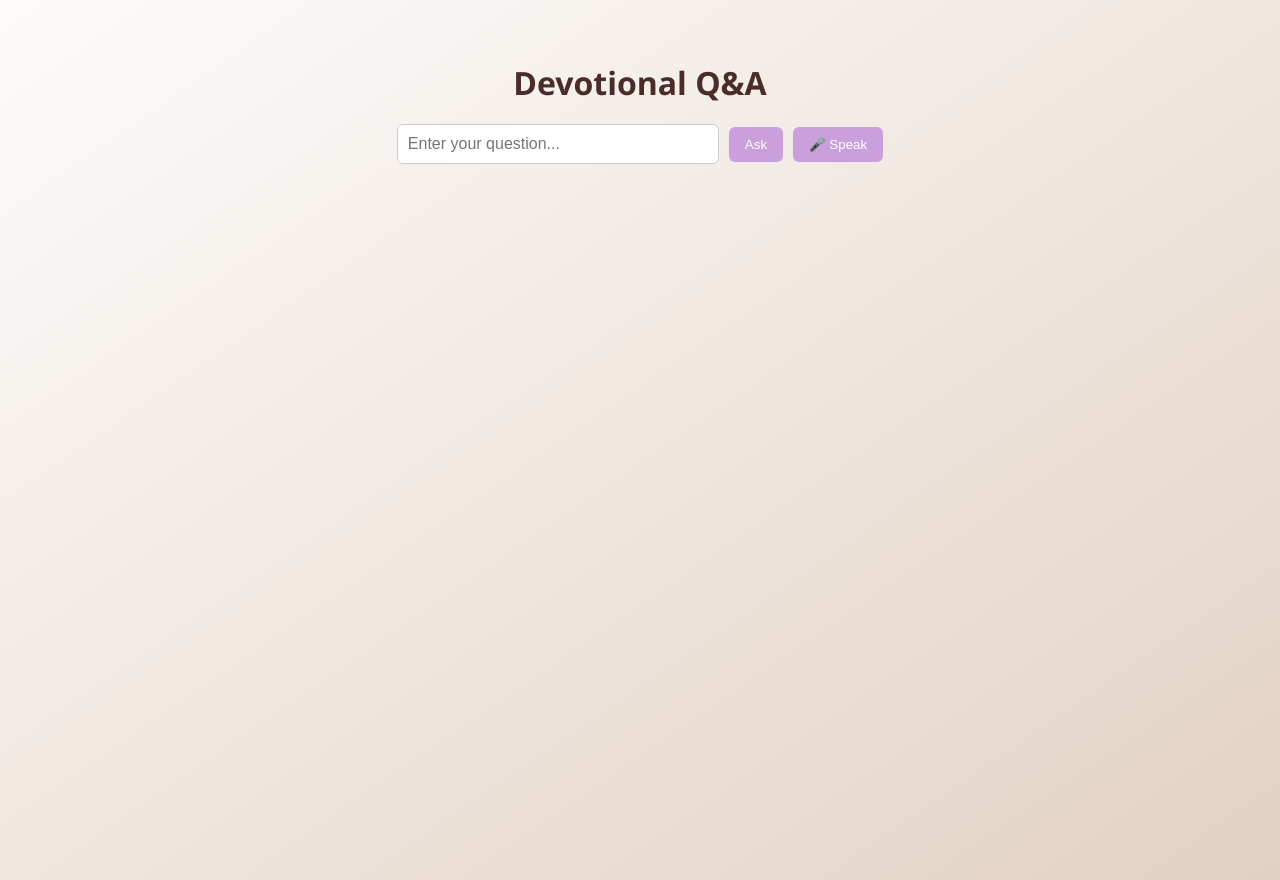
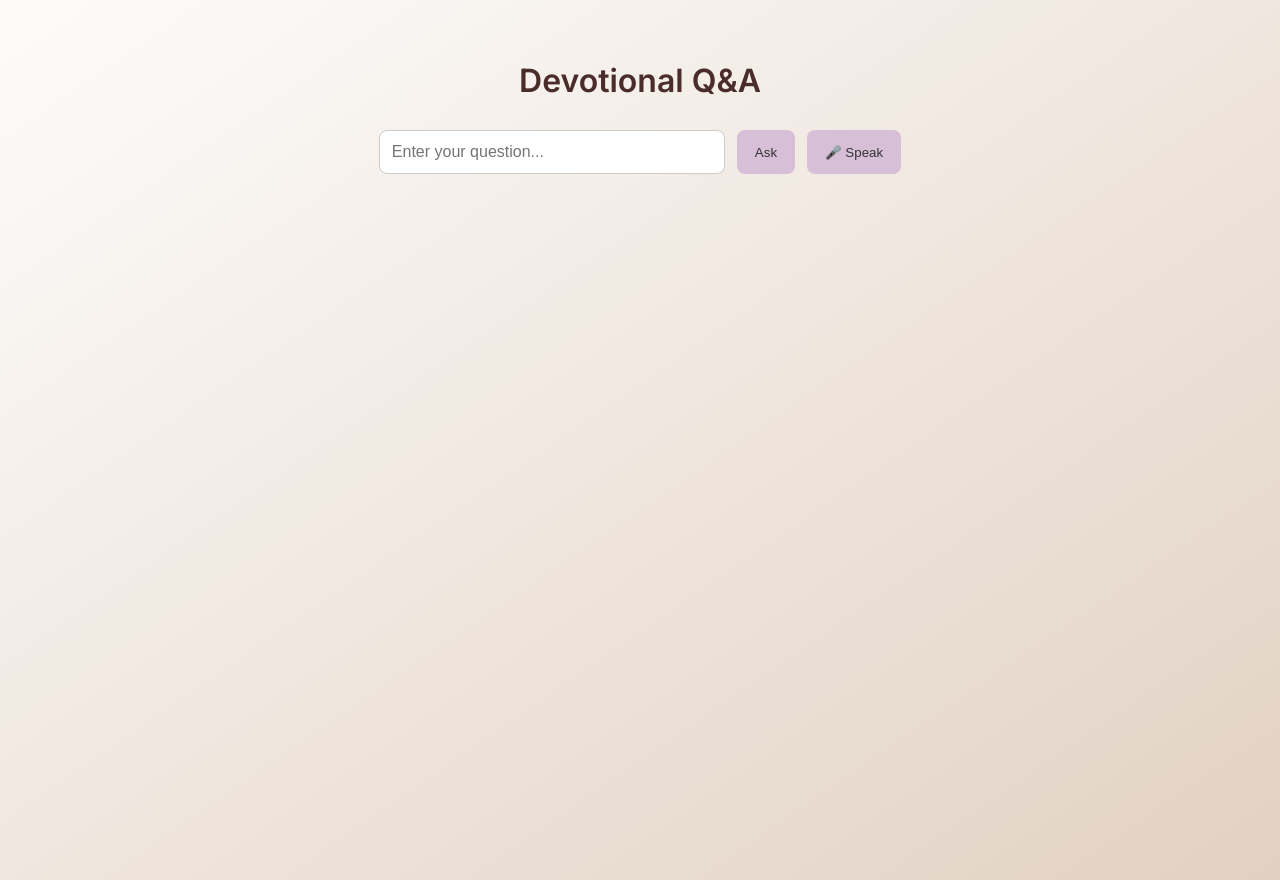
Before and after one commit to winju/Gita-frontend, a React (Create React App) app: page / in a window 1280 px wide. Built offline with nearby package versions, Linux system fonts and the light colour scheme.

Commit message:
UI improvements and voice recognition enhanced

```diff
--- a/src/App.css
+++ b/src/App.css
@@ -1,51 +1,65 @@
+@import url('https://fonts.googleapis.com/css2?family=Inter:wght@400;600&display=swap');
+
+body {
+  margin: 0;
+  font-family: 'Inter', sans-serif;
+  background: linear-gradient(to bottom right, #fdfcfb, #e2d1c3);
+}
+
 .App {
   text-align: center;
-  font-family: 'Segoe UI', Tahoma, Geneva, Verdana, sans-serif;
-  background: linear-gradient(to bottom right, #fdfcfb, #e2d1c3);
   min-height: 100vh;
   padding: 40px;
 }
 
 h1 {
   color: #4a2c2a;
-  margin-bottom: 20px;
+  margin-bottom: 30px;
+  font-weight: 600;
 }
 
 form {
   margin: 20px auto;
+  display: flex;
+  justify-content: center;
+  gap: 12px;
 }
 
 input[type="text"] {
-  width: 300px;
-  padding: 10px;
+  width: 320px;
+  padding: 12px;
   border: 1px solid #ccc;
-  border-radius: 6px;
+  border-radius: 8px;
   font-size: 16px;
 }
 
 button {
-  margin-left: 10px;
-  padding: 10px 16px;
-  background-color: #c9a0dc; /* lighter lavender */
-  color: #fff;
+  padding: 10px 18px;
+  background-color: #d8bfd8; /* light lavender */
+  color: #333;
   border: none;
-  border-radius: 6px;
+  border-radius: 8px;
   cursor: pointer;
   transition: background-color 0.3s ease;
 }
 
 button:hover {
-  background-color: #b38cbf; /* slightly darker lavender */
+  background-color: #c3a6c3;
 }
 
 .response-box {
   margin-top: 30px;
   background: #fff;
-  padding: 20px;
-  border-radius: 8px;
-  box-shadow: 0 4px 10px rgba(0,0,0,0.1);
+  padding: 24px;
+  border-radius: 12px;
+  box-shadow: 0 4px 12px rgba(0,0,0,0.1);
   text-align: left;
   max-width: 600px;
   margin-left: auto;
   margin-right: auto;
 }
+
+.response-box h3 {
+  margin-top: 0;
+  color: #4a2c2a;
+}
--- a/src/App.js
+++ b/src/App.js
@@ -17,56 +17,55 @@ const handleVoiceInput = () => {
     }
 
     const recognition = new SpeechRecognition();
-  recognition.lang = "en-IN"; // works best in Chrome
+    recognition.lang = "en-US"; // Chrome works best with en-US
     recognition.interimResults = false;
     recognition.continuous = false;
 
-  recognition.onstart = () => {
-    console.log("✅ Listening...");
-  };
+    recognition.onstart = () => console.log("✅ Listening...");
 
     recognition.onresult = (event) => {
       const voiceText = event.results[0][0].transcript;
       console.log("🎤 Recognized:", voiceText);
-    setQuery(voiceText); // insert into text field
+      setQuery(voiceText);
+
+      // Auto trigger Ask after speech ends
+      setTimeout(() => {
+        console.log("⚡ Auto-triggering Ask call...");
+        handleSubmit(null, voiceText); // pass recognized text explicitly
+      }, 300);
     };
 
-  recognition.onerror = (event) => {
-    console.error("❌ Error:", event.error);
-  };
-
-  recognition.onend = () => {
-    console.log("ℹ️ Voice input ended.");
-  };
+    recognition.onerror = (event) => console.error("❌ Error:", event.error);
+    recognition.onend = () => console.log("ℹ️ Voice input ended.");
 
     recognition.start();
   };
 
-  const handleSubmit = async (e) => {
-    e.preventDefault();
+  const handleSubmit = async (e, overrideQuery) => {
+    if (e) e.preventDefault();
+    const finalQuery = overrideQuery || query;
+    if (!finalQuery.trim()) return;
+
     setLoading(true);
     setResponseText("");
     setAudioUrl("");
-    console.log("📡 Sending query to backend:", query);
+    console.log("📡 Sending query:", finalQuery);
 
     try {
       const res = await fetch("https://gita-spritual.duckdns.org/ask", {
         method: "POST",
         headers: { "Content-Type": "application/json" },
-        body: JSON.stringify({ query }),
+        body: JSON.stringify({ query: finalQuery }),
       });
 
       if (!res.ok) {
-        await res.json();
         setResponseText("Only devotional questions are allowed 🙏");
-        console.log("⚠️ Backend rejected query.");
         return;
       }
 
       const data = await res.json();
       setResponseText(data.text);
       setAudioUrl(data.audio_url);
-      console.log("✅ Backend response received:", data);
     } catch (err) {
       console.error("❌ Error calling backend:", err);
       setResponseText("Error: " + err.message);
@@ -82,16 +81,11 @@ const handleVoiceInput = () => {
         <input
           type="text"
           value={query}
-          onChange={(e) => {
-            setQuery(e.target.value);
-            console.log("✍️ Input manually updated:", e.target.value);
-          }}
+          onChange={(e) => setQuery(e.target.value)}
           placeholder="Enter your question..."
         />
         <button type="submit">Ask</button>
-        <button type="button" onClick={handleVoiceInput}>
-          🎤 Speak
-        </button>
+        <button type="button" onClick={handleVoiceInput}>🎤 Speak</button>
       </form>
 
       {loading && <p>Loading response...</p>}
```
Lines whose indentation alone changed are shown as unchanged.
